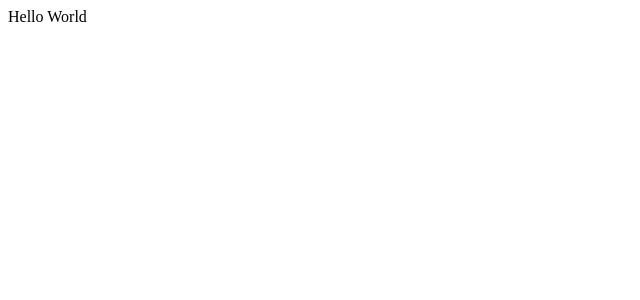
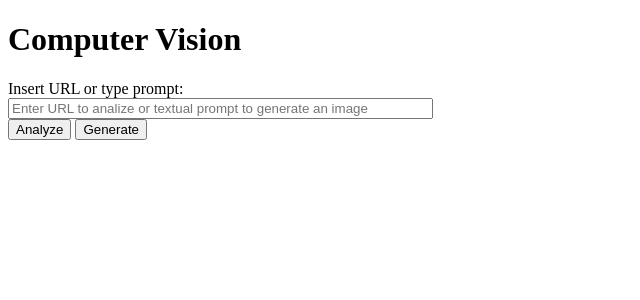
Before and after one commit to DiegoVega87/analyze-and-generate-images-with-Azure-AI, a React (Create React App) app: page / in a window 1280 px wide. Shown: the top 300 px of the page, without its empty margins (0-640 px from the left). Built offline with nearby package versions, Linux system fonts and the light colour scheme; the HTML template or start-up script is replaced by a standard one.

Commit message:
Add computer vision functionality to App component

```diff
--- a/src/App.js
+++ b/src/App.js
@@ -1,8 +1,16 @@
 import React from 'react';
 
 function App() {
-  const value = 'World';
-  return <div>Hello {value}</div>;
+  return (
+    <div className="App">
+      <header className="App-header">
+        <h1>Computer Vision</h1>
+        <div>Insert URL or type prompt:</div>
+        <input type="text" size = "50" placeholder="Enter URL to analize or textual prompt to generate an image" />
+        <div><button>Analyze</button> <button>Generate</button></div>
+
+      </header>
+    </div>
+  );
 }
-
 export default App;
```
